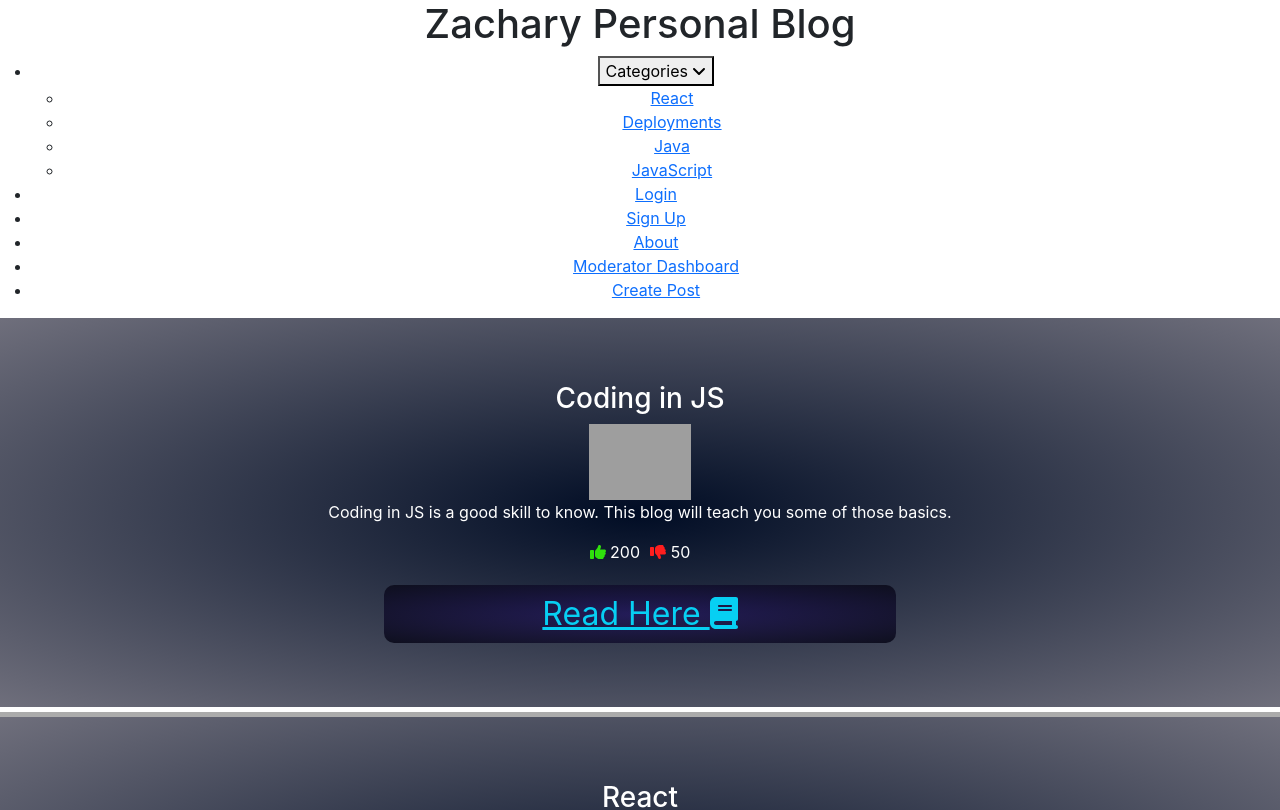
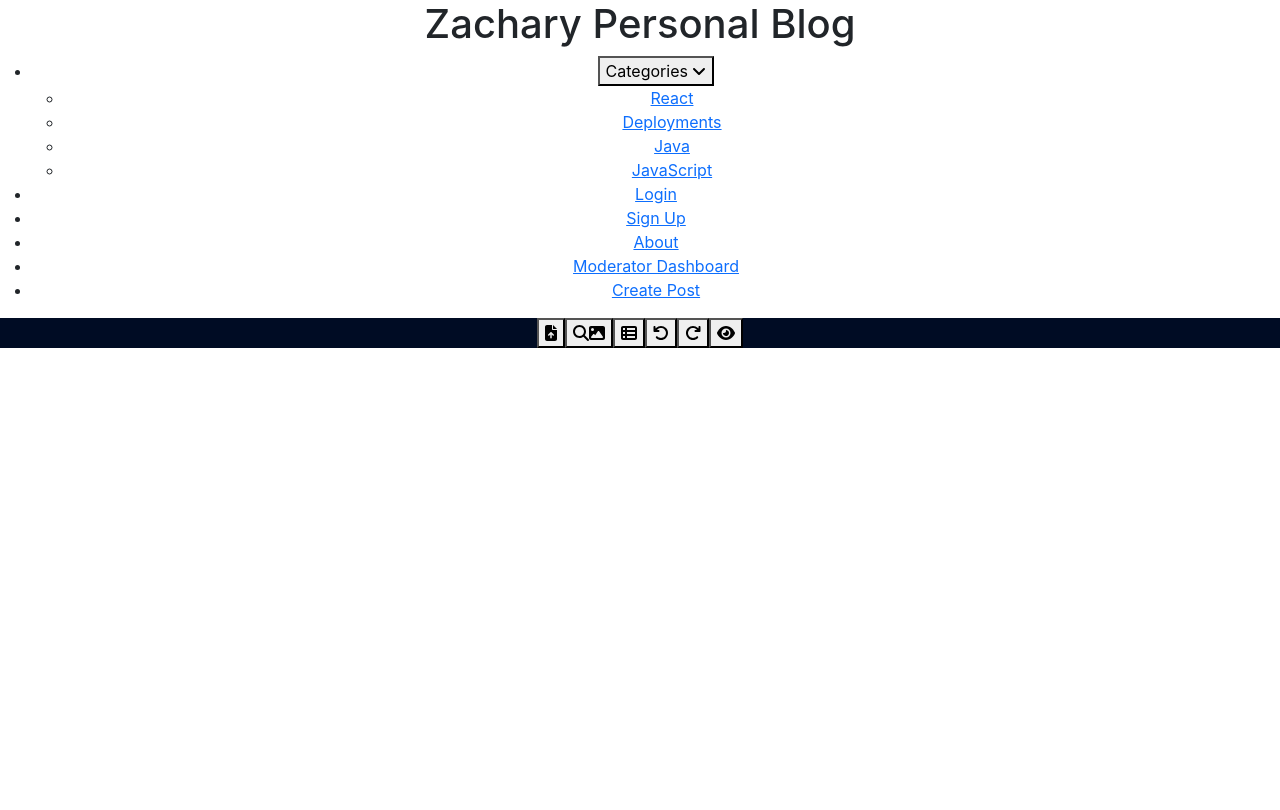
Before and after one commit to zachary-berdell-elliott/personal-blog-rect-sandbox, a React (Create React App) app: page / in a window 1280 px wide. Shown: the top 810 px of the page. Built offline with nearby package versions, Linux system fonts and the light colour scheme; grey boxes are pictures that could not be loaded; some icons are missing; the HTML template or start-up script is replaced by a standard one.

Commit message:
Started working on the display for the post editing bar.

```diff
--- a/src/App.css
+++ b/src/App.css
@@ -195,3 +195,9 @@
 .display-post-image {
   width: 10%;
 }
+
+#post-edit-bar {
+  width: 33;
+  height: 10%;
+  background-color: #000c24;
+}
--- a/src/App.js
+++ b/src/App.js
@@ -3,13 +3,16 @@ import './App.css';
 import AddCommentBar from './components/AddCommentBar';
 import DisplayedPost from './components/DisplayedPost';
 import PostContainer from './components/PostContainer';
+import EditPostBar from './components/EditPostBar';
 import Header from './components/Header'
 
 function App() {
   return (
     <div className="App">
       <Header />
-      <PostContainer />
+      <EditPostBar />
+      {/*<PostContainer />
+      */}
     </div>
   );
 }
--- a/src/components/DisplayedPost.js
+++ b/src/components/DisplayedPost.js
@@ -29,7 +29,7 @@ function DisplayedPost(props) {
                 </span>
             </div>
             <div className="important-link">
-                <a href={'/posts/' + postData.postUrl}>Read Here  <FontAwesomeIcon icon={faBook} aria-hidden="true"/></a>
+                <a href={`/posts/${postData.postUrl}`}>Read Here  <FontAwesomeIcon icon={faBook} aria-hidden="true"/></a>
             </div>
         </article>
     );
--- /dev/null
+++ b/src/components/EditPostBar.js
@@ -0,0 +1,39 @@
+import {React, useState} from 'react';
+import { FontAwesomeIcon } from '@fortawesome/react-fontawesome';
+import { faFileArrowUp, faMagnifyingGlass, faImage, faTableList,
+         faUndo, faRedo, faEye } from '@fortawesome/free-solid-svg-icons';
+
+function EditPostBar() {
+
+    return(
+        <section id="post-edit-bar">
+            <button className="post-edit-btn" id="upload-image-btn" aria-labelledby="Upload An Image Button"
+            title="Upload An Image">
+                <FontAwesomeIcon icon={faFileArrowUp} />
+            </button>
+            <button className="post-edit-btn" id="search-image-btn" aria-labelledby="Find an Image Button"
+            title="Find An Image">
+                <FontAwesomeIcon icon={faMagnifyingGlass} />
+                <FontAwesomeIcon icon={faImage} />
+            </button>
+            <button className="post-edit-btn" id="list-inserts-btn" aria-labelledby="List of Inserts Button"
+            title="List of Inserts">
+                <FontAwesomeIcon icon={faTableList} />
+            </button>
+            <button className="post-edit-btn" id="undo-btn" aria-labelledby="Undo Button"
+            title="Undo">
+                <FontAwesomeIcon icon={faUndo} />
+            </button>
+            <button className="post-edit-btn" id="redo-btn" aria-labelledby="Redo Button"
+            title="Redo">
+                <FontAwesomeIcon icon={faRedo} />
+            </button>
+            <button className="post-edit-btn" id="preview-btn" aria-labelledby="Preview the Post Button"
+            title="Preview the Post">
+                <FontAwesomeIcon icon={faEye} />
+            </button>
+        </section>
+    )
+}
+
+export default EditPostBar;
```
